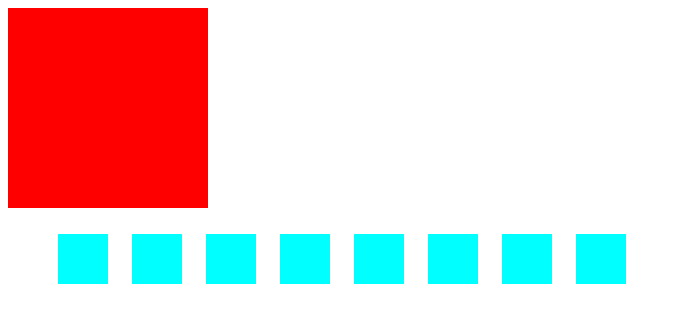
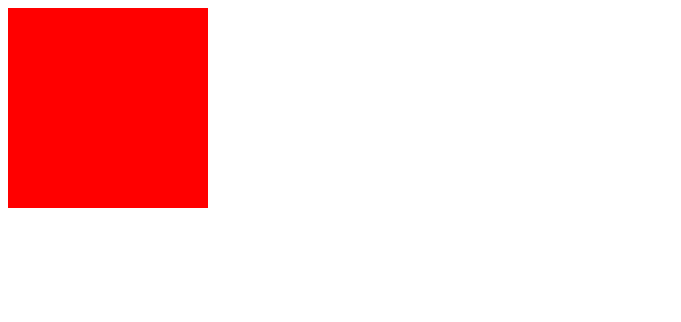
Before and after one commit to shadow0x66/htmlcss, a plain HTML site: page index.html in a window 1280 px wide. Shown: the whole page, without its empty margins (0-681 px from the left). Drawn offline with Linux system fonts and the light colour scheme.

Commit message:
删除li

```diff
--- a/index.html
+++ b/index.html
@@ -27,15 +27,6 @@
 <body>
     <div class="box"></div>
     <ul>
-
-        <li></li>
-        <li></li>
-        <li></li>
-        <li></li>
-        <li></li>
-        <li></li>
-        <li></li>
-        <li></li>
     </ul>
 
     <script>
```
